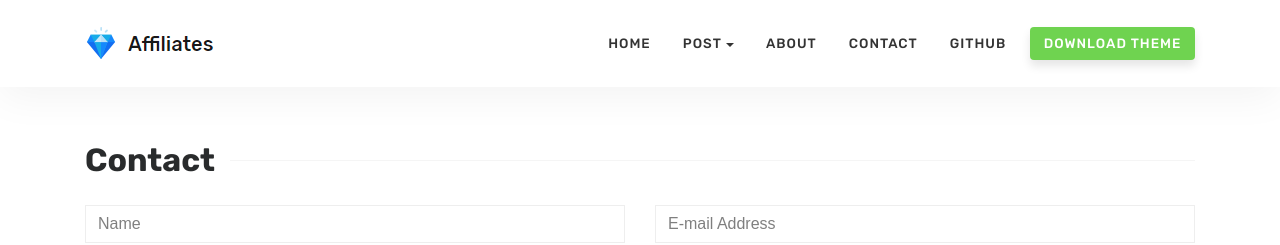
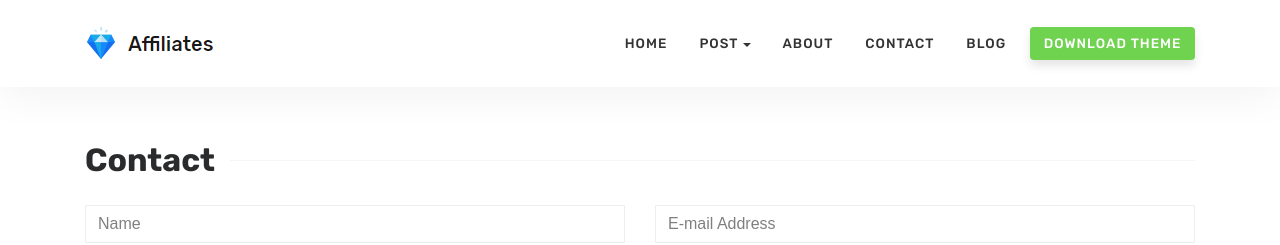
Before and after one commit to rahulrajan2202/pratidhi, a Jekyll site: the page built from contact.html, in a window 1280 px wide. Shown: the top 245 px of the page. Built offline with Jekyll 4.4.1, drawn with Linux system fonts in a browser that asks for light colours.

Commit message:
commit32

```diff
--- a/_layouts/default.html
+++ b/_layouts/default.html
@@ -77,7 +77,7 @@
                 </li>
 
                  <li class="nav-item">
-                    <a target="_blank" class="nav-link" href="https://github.com/wowthemesnet/affiliates-jekyll-theme">Github</a>
+                    <a target="_blank" class="nav-link" href="https://pratidhiayurvedichealthcare.com/blog">Blog</a>
                 </li>
 
 
```
